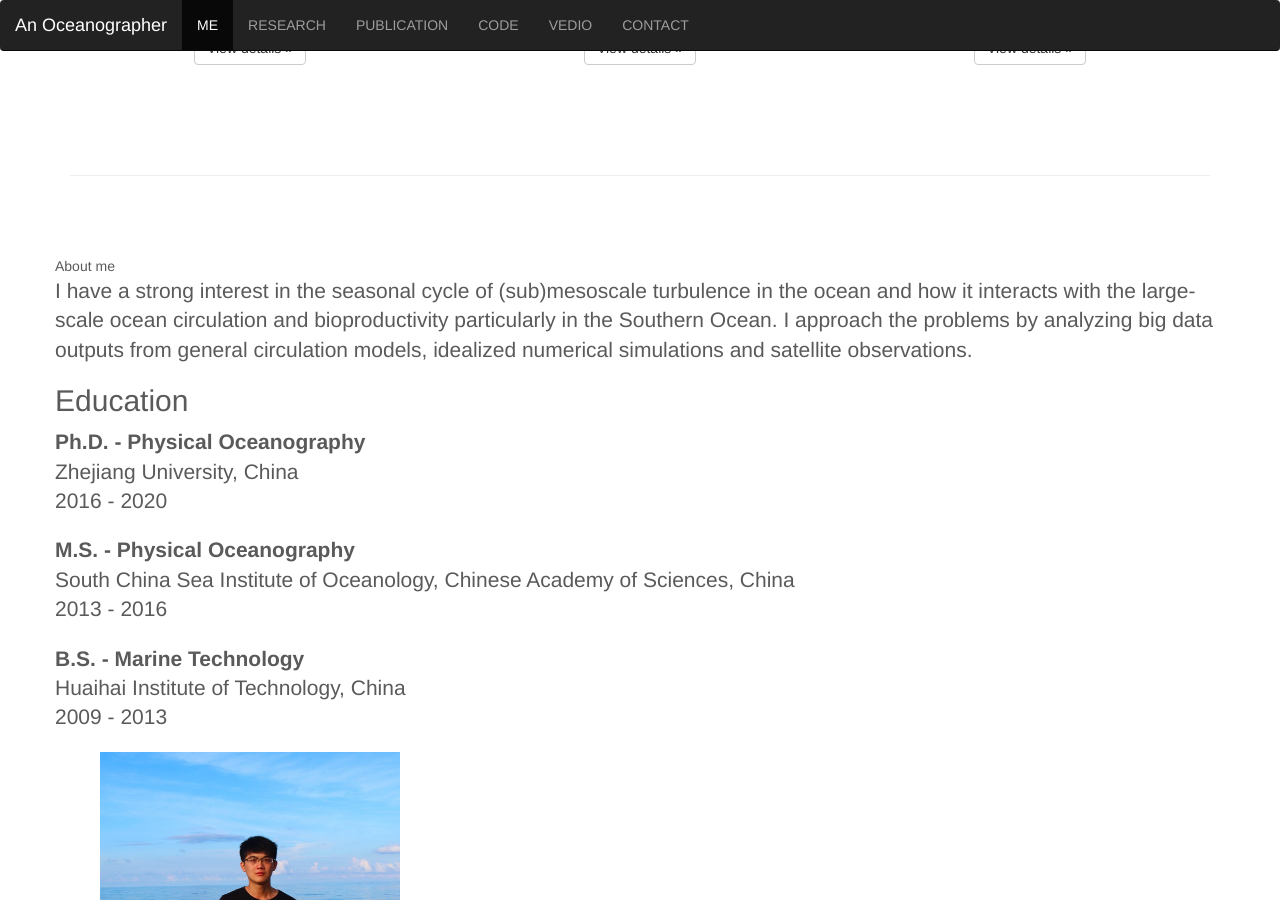
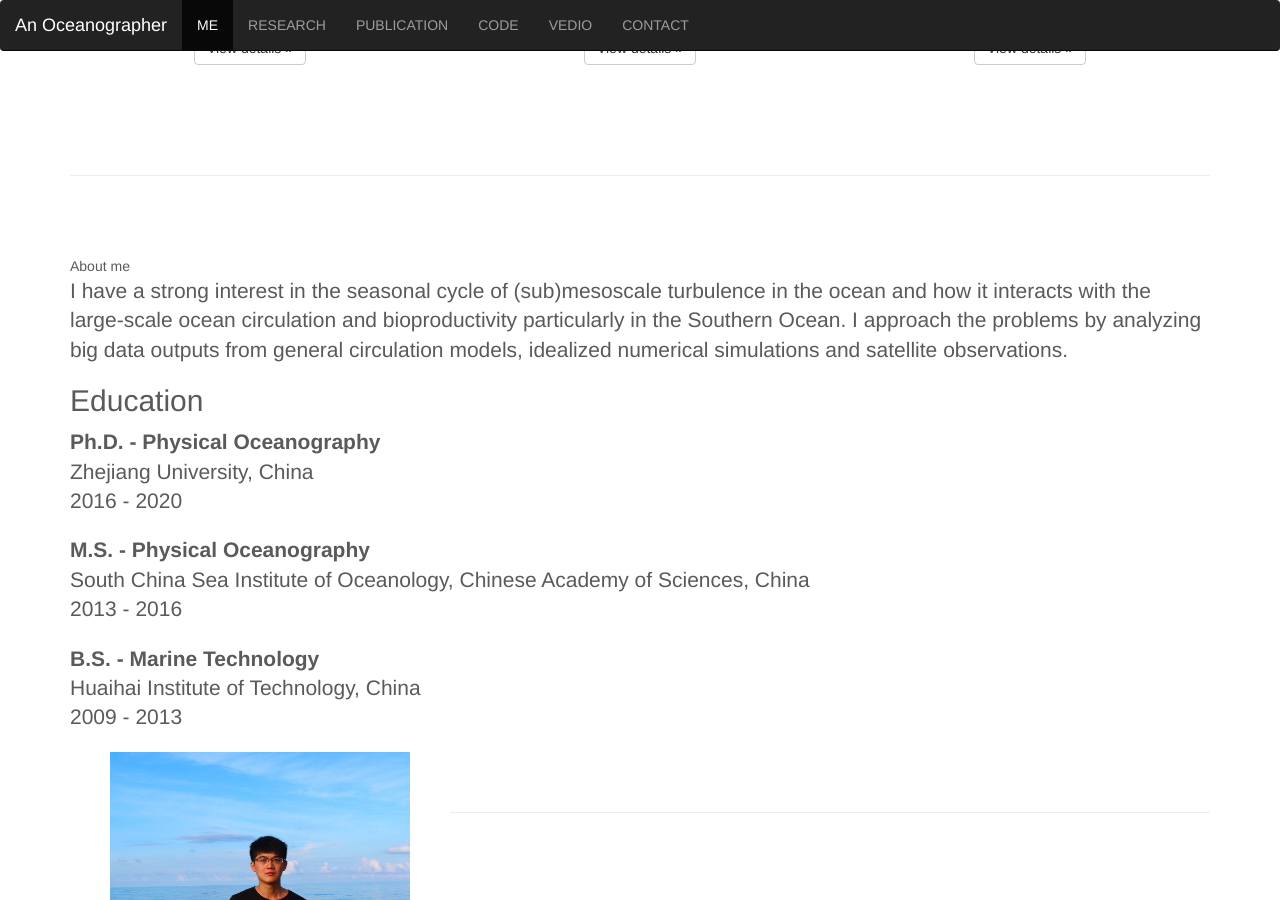
Before and after one commit to liutongya/liutongya.github.io, a Jekyll site: the page built from index.html, in a window 1280 px wide and 900 px high, scrolled down 1039 px. Built offline with Jekyll 4.4.1, drawn with Linux system fonts in a browser that asks for light colours.

Commit message:
Update index.html

```diff
--- a/index.html
+++ b/index.html
@@ -55,11 +55,12 @@
       <!-- START THE FEATURETTES -->
       <hr class="featurette-divider">
       <div id="about">
-        <div class="row">
+        <div class="featurette-divider">
           <div class="col-md-12>
 
             <h2 class="text-center">About me</h2>
             <p class="lead">I have a strong interest in the seasonal cycle of (sub)mesoscale turbulence in the ocean and how it interacts with the large-scale ocean circulation and bioproductivity particularly in the Southern Ocean. I approach the problems by analyzing big data outputs from general circulation models, idealized numerical simulations and satellite observations.</p>
+            </p>
             <h2>Education</h2>
             <p class="lead-dark lead"> <b>Ph.D. - Physical Oceanography</b><br>Zhejiang University, China<br>2016 - 2020
             </p>
```
